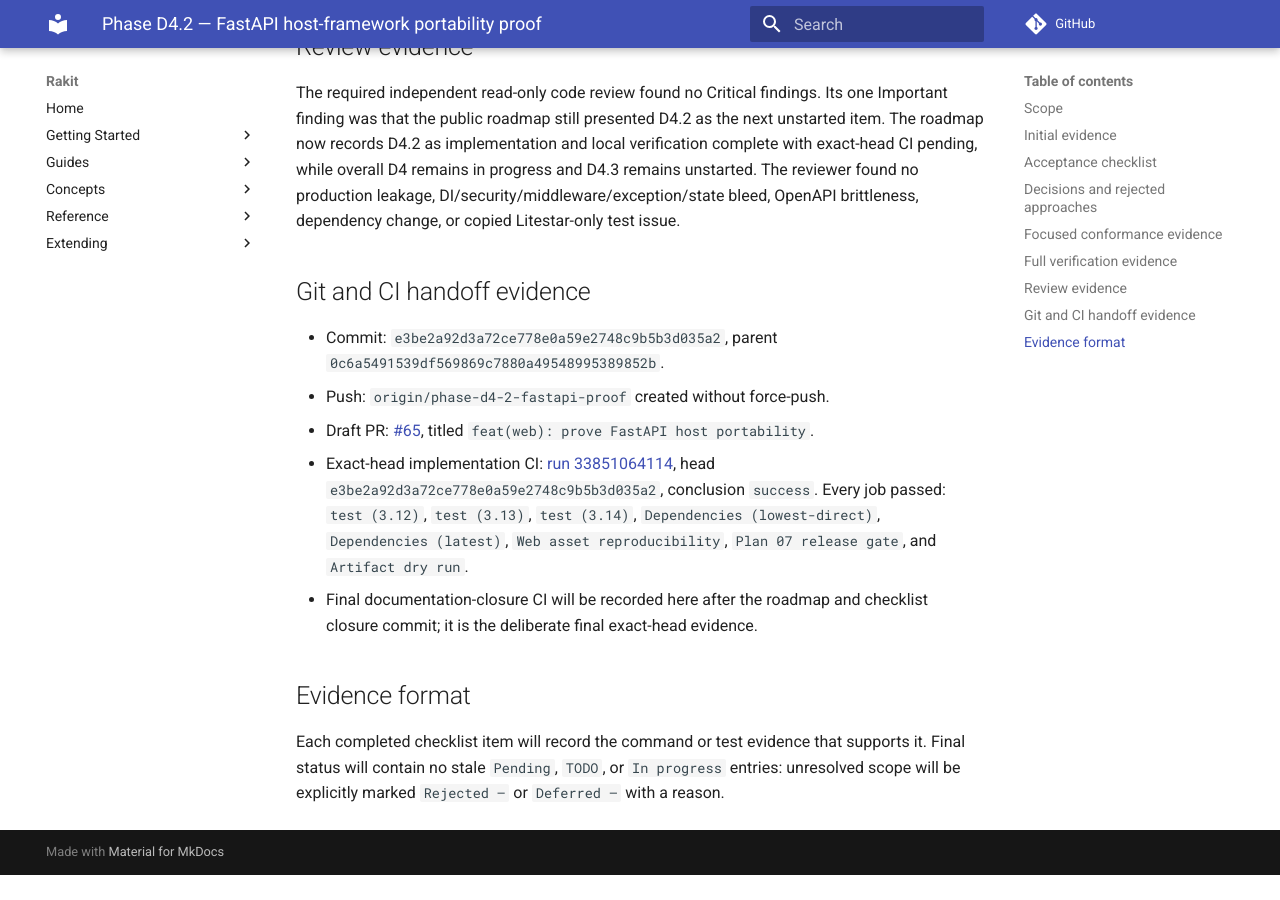
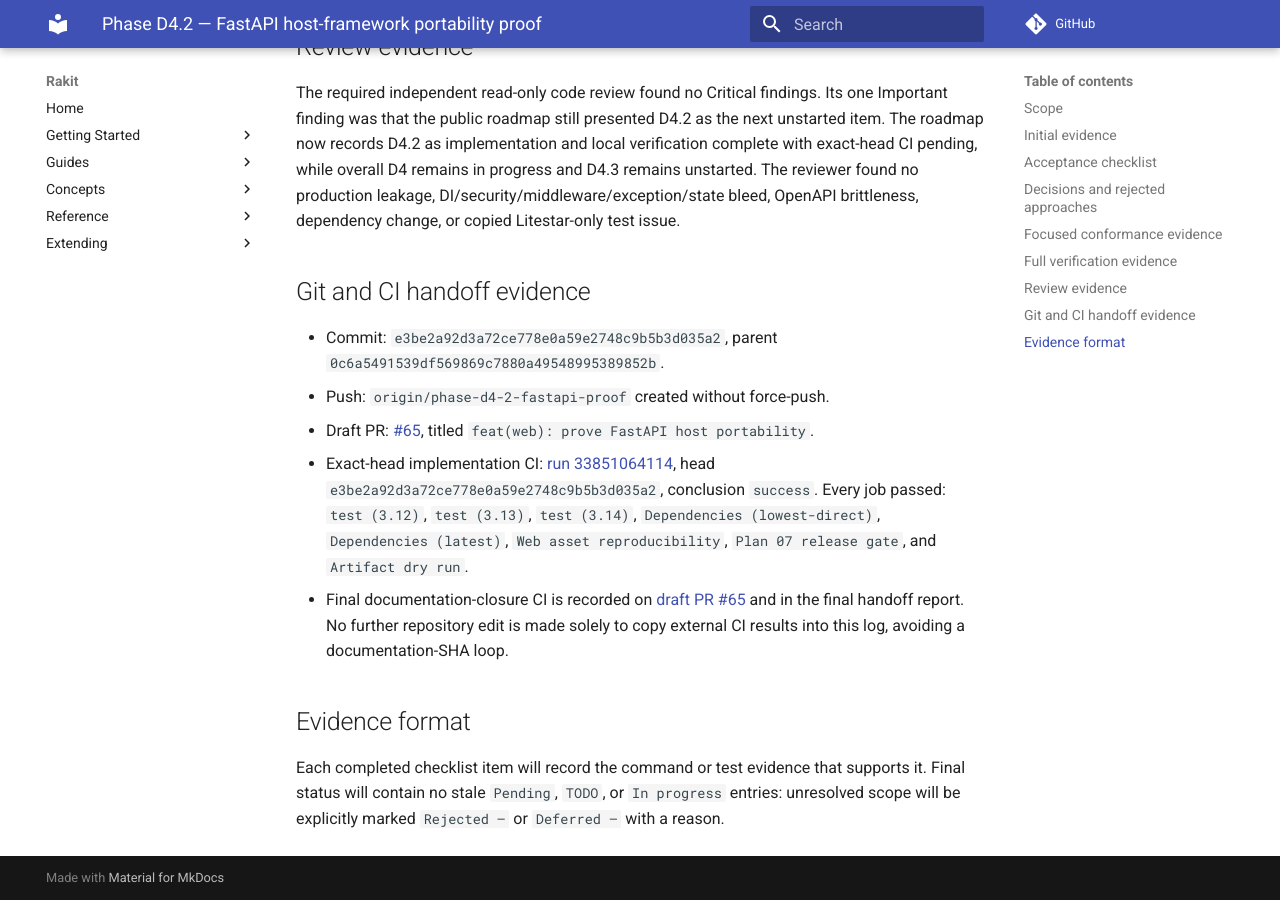
Before and after one commit to wihlarkop/rakit, an MkDocs documentation site: the page built from docs/superpowers/plans/2026-09-04-phase-d4-2-fastapi-proof.md, in a window 1280 px wide and 900 px high, scrolled down 3899 px. Built offline with MkDocs 1.6.1 and Material for MkDocs 9.7.7, drawn with Linux system fonts in a browser that asks for light colours; comment, search, counter and statistics services are not loaded; before the commit the page ends 4774 px from its top, so only the background shows below that.

Commit message:
docs: finalize FastAPI evidence log

```diff
--- a/docs/superpowers/plans/2026-09-04-phase-d4-2-fastapi-proof.md
+++ b/docs/superpowers/plans/2026-09-04-phase-d4-2-fastapi-proof.md
@@ -152,8 +152,9 @@
   Every job passed: `test (3.12)`, `test (3.13)`, `test (3.14)`,
   `Dependencies (lowest-direct)`, `Dependencies (latest)`, `Web asset
   reproducibility`, `Plan 07 release gate`, and `Artifact dry run`.
-- Final documentation-closure CI will be recorded here after the roadmap and
-  checklist closure commit; it is the deliberate final exact-head evidence.
+- Final documentation-closure CI is recorded on [draft PR #65](https://github.com/wihlarkop/rakit/pull/65)
+  and in the final handoff report. No further repository edit is made solely
+  to copy external CI results into this log, avoiding a documentation-SHA loop.
 
 ## Evidence format
 
```
